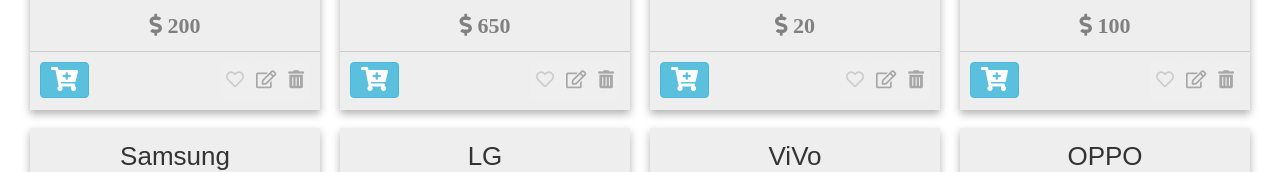
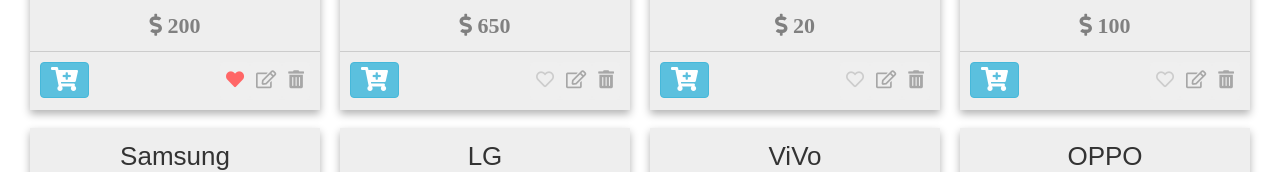
Before and after one commit to boostrcoders/react-bs, a React (Create React App) app: page / in a window 1280 px wide. Shown: the part 218-390 px from the top of the page. Built offline with nearby package versions, Linux system fonts and the light colour scheme.

Commit message:
FAVORITE DONE

```diff
--- a/src/App.js
+++ b/src/App.js
@@ -8,7 +8,7 @@
 if ("products" in localStorage) {
 } else {
   const products = [
-    { name: "iPad", price: 200, cart: [false, 0], favorite: [false, 0] },
+    { name: "iPad", price: 200, cart: [false, 0], favorite: [true, 1] },
     { name: "iPhone", price: 650, cart: [false, 0], favorite: [false, 0] },
     {
       name: "Cherry Mobile",
@@ -61,7 +61,8 @@
   addProduct(name, price) {
     const products = this.getProducts();
     const cart = [false, 0];
-    products.push({ name, price, cart });
+    const favorite = [false, 0];
+    products.push({ name, price, cart, favorite });
     this.setState({ products });
     localStorage.setItem("products", JSON.stringify(products));
   }
@@ -209,7 +210,6 @@
   checkFavStat() {
     let products = this.getProducts();
     let count = 0;
-
     products = products.map(product => {
       if (product.favorite[0] === true) {
         this.setState({
--- a/src/components/HeaderNav/HeaderNav.js
+++ b/src/components/HeaderNav/HeaderNav.js
@@ -8,7 +8,7 @@
         <nav className="navbar navbar-inverse navbar-fixed-top">
           <div className="container-fluid">
             <div className="navbar-header col-xs-6">
-              <a className="navbar-brand" href="/">
+              <a className="navbar-brand" href="/react-crud">
                 <i className="fas fa-dollar-sign" />
                 hopping
               </a>
```
